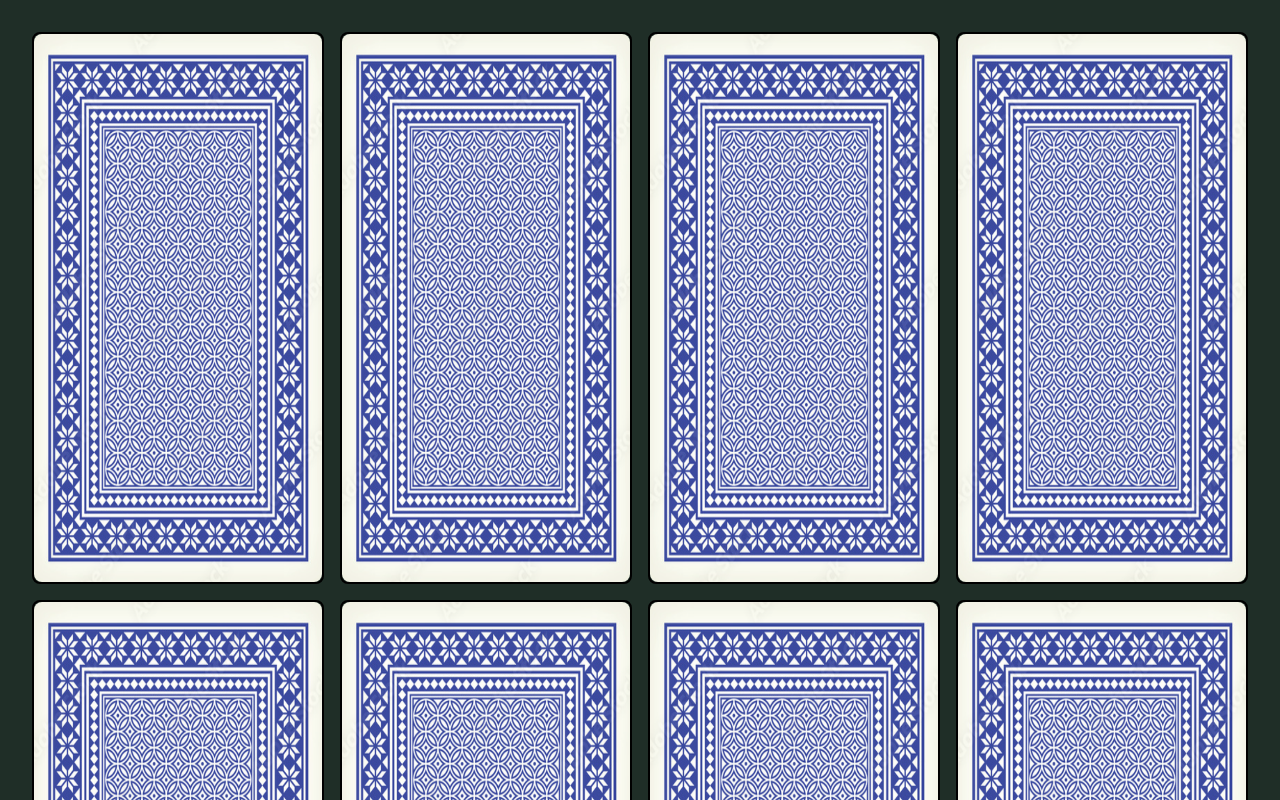
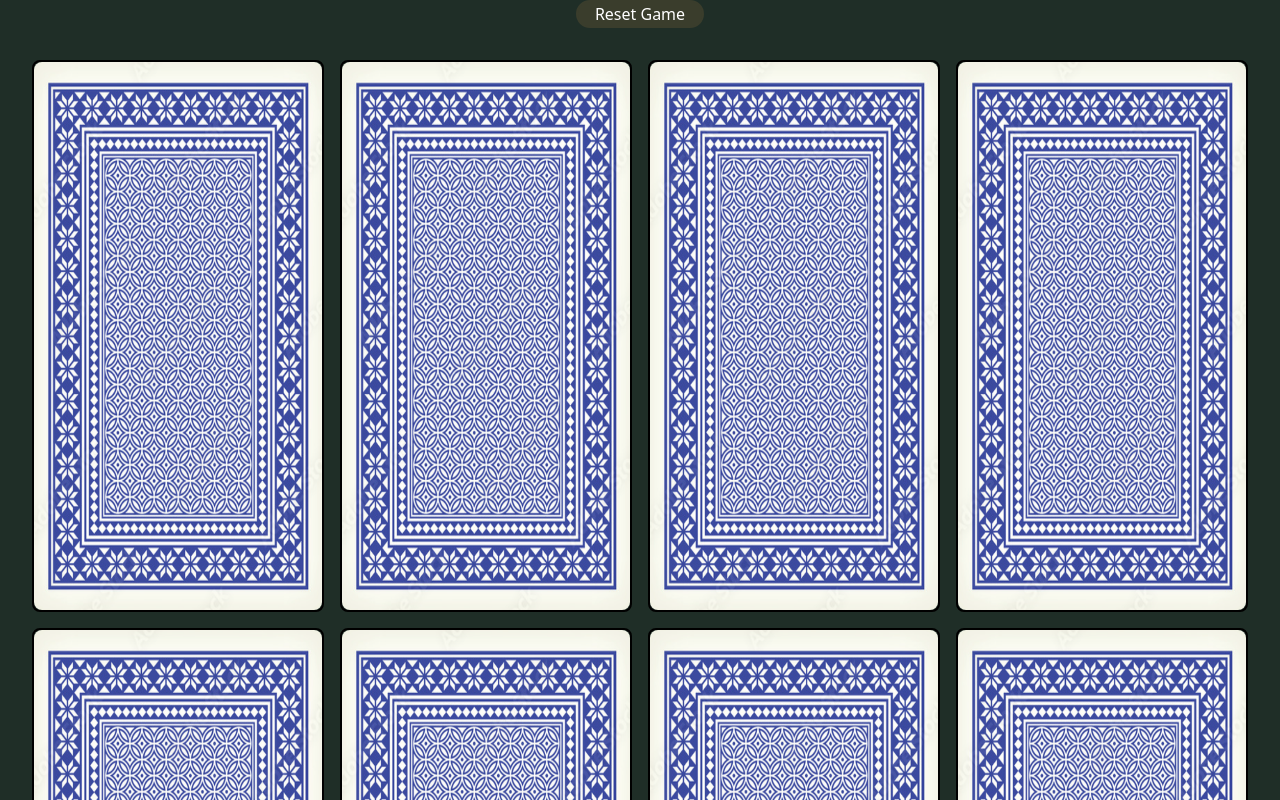
Before and after one commit to Ant-Shell/image-match-game, a Vue app: page / in a window 1280 px wide. Shown: the top 800 px of the page. Built offline with nearby package versions, Linux system fonts and the light colour scheme.

Commit message:
Add gameResetter function and placeholder button

```diff
--- a/src/App.vue
+++ b/src/App.vue
@@ -58,6 +58,10 @@ const imageShuffler = (imageList: Array<Photo>): Array<Photo> => {
 
 const shuffledPhotos = ref(imageShuffler(imageList(photos)))
 
+const gameResetter = () => {
+  shuffledPhotos.value = imageShuffler(imageList(photos))
+}
+
 defineProps({
   shuffledPhotos: Array<Photo>,
   clickedCards: Array<Photo>,
@@ -66,7 +70,8 @@ defineProps({
 
 
 <template>
-  <section className="bg-[#1f2e27]">
+  <section className="bg-[#1f2e27] flex flex-col items-center">
+      <button className="w-32 border-2 bg-[#3a3d2c] border-[#3a3d2c] text-white hover:bg-[#78807c] rounded-full" @click="gameResetter">Reset Game</button>
       <CardsContainer v-bind:shuffledPhotos="shuffledPhotos" v-bind:clickedCards="clickedCards" />
   </section>
 </template>
```
